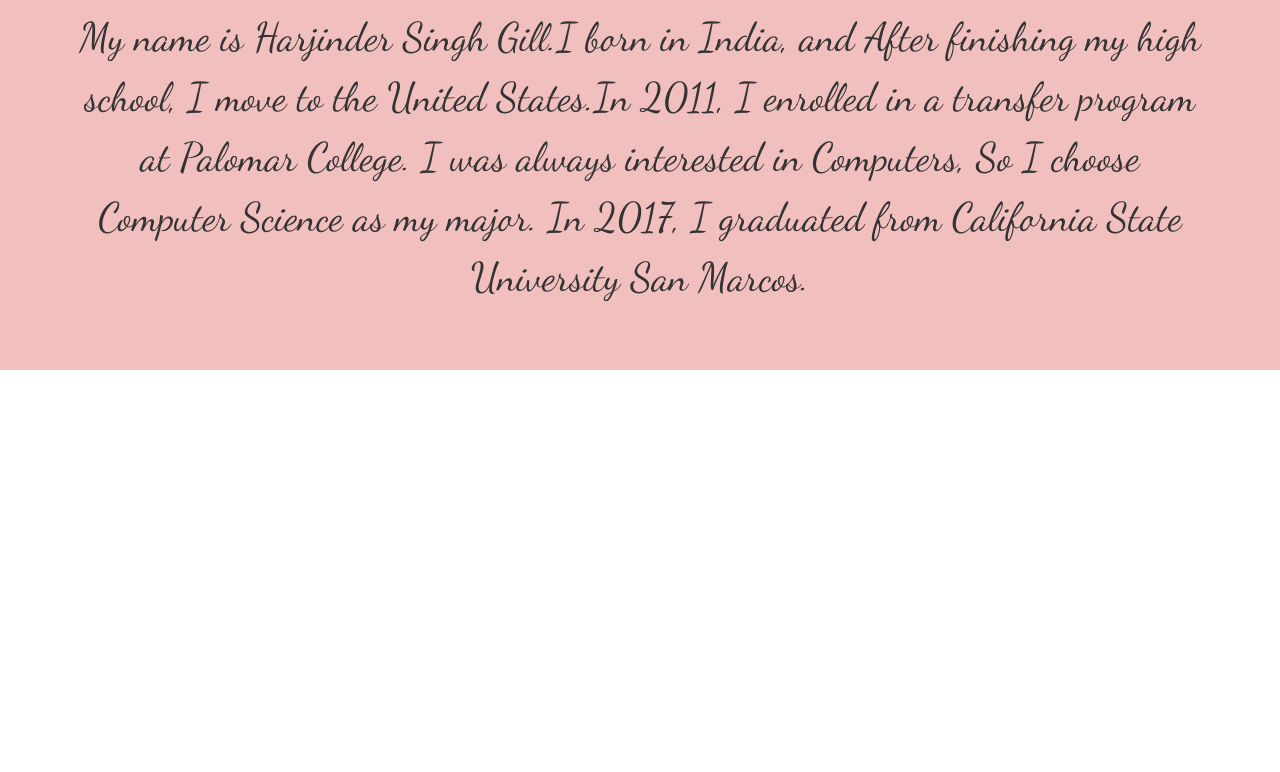
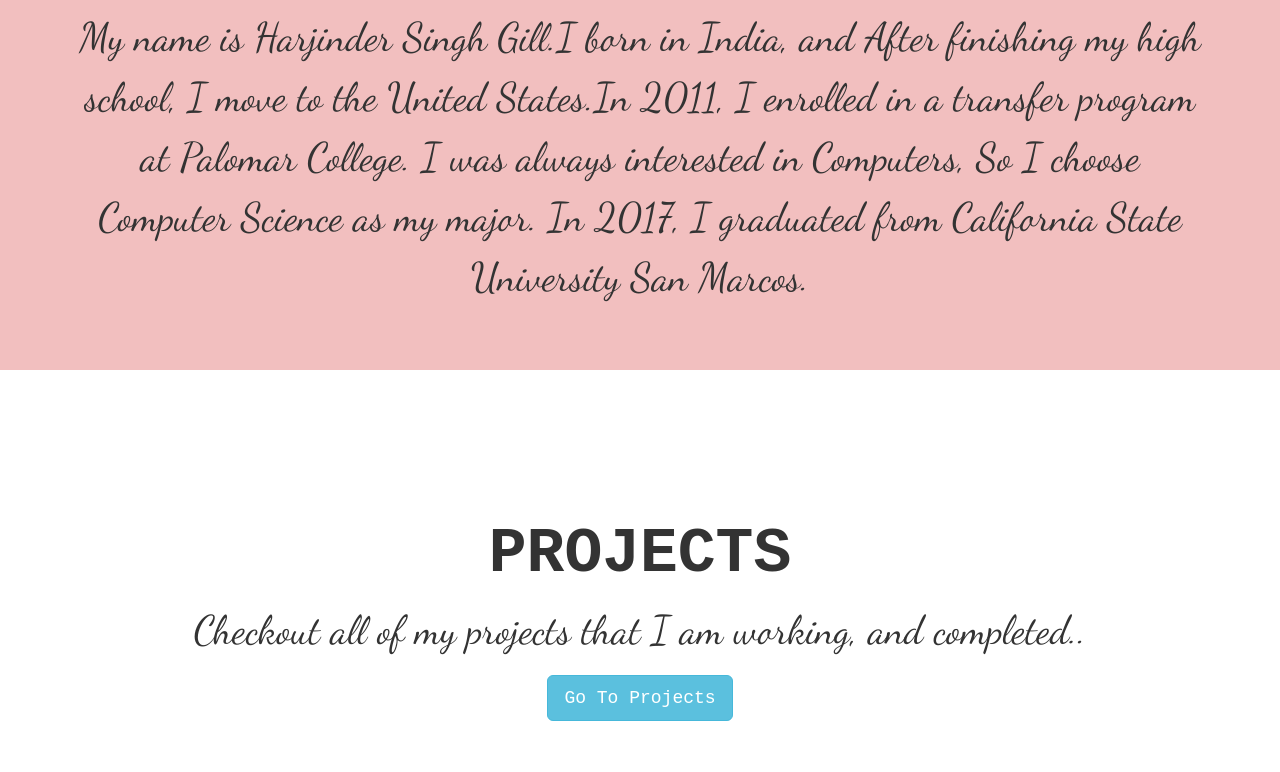
Before and after one commit to gillHarjinder/Portfolio_Upgrade, a plain HTML site: page index.html in a window 1280 px wide. Shown: the part 1070-1842 px from the top of the page. Before the commit the page ends 1470 px from the top, so only its background shows below. Drawn offline with nearby package versions, Linux system fonts and the light colour scheme.

Commit message:
project section is added

```diff
--- a/index.html
+++ b/index.html
@@ -38,8 +38,8 @@
 			</div>
 			<div class="collapse navbar-collapse" id="menuList">
 				<ul class="nav navbar-nav pull-right">
-	        		<li id="project"><a href="#">projects</a></li>
         <li id="about"><a href="#aboutMe">about</a></li>
+        <li id="project"><a href="#goToProjects">projects</a></li>
         <li id="contact"><a href="#contactMe" data-toggle="collapse" data-target=".navbar-collapse.in">contact</a></li>
 	      		</ul>
 			</div>
@@ -77,6 +77,20 @@
     	</div>
   	</div>
 
+  	<div id="goToProjects">
+  		<div class="jumbotron">
+      		<div class="container">
+        		<div class="card">
+        			<h1>Projects</h1>
+  					<div class="card-block">
+    					<p class="cursive-text"> Checkout all of my projects that I am working, and completed..</p>
+    					<a href="https://github.com/gillHarjinder" class="btn btn-info btn-lg">Go To Projects</a>
+  					</div>
+				</div>
+      		</div>
+    	</div>
+  	</div>
+
 
 </body>
 </html>
```
